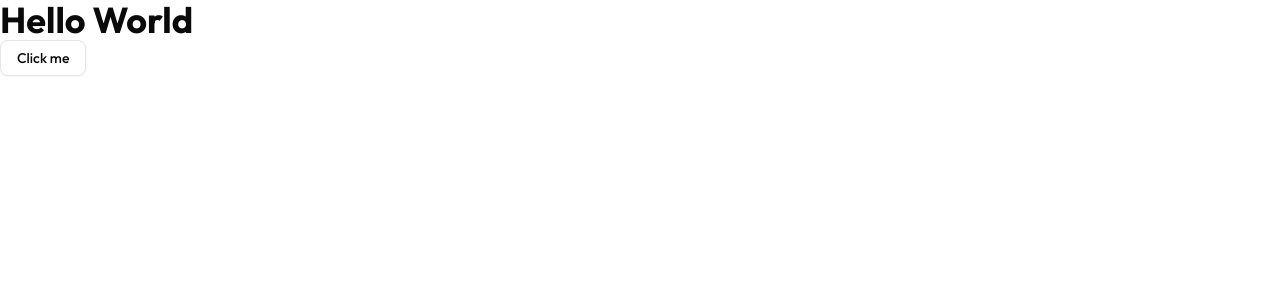
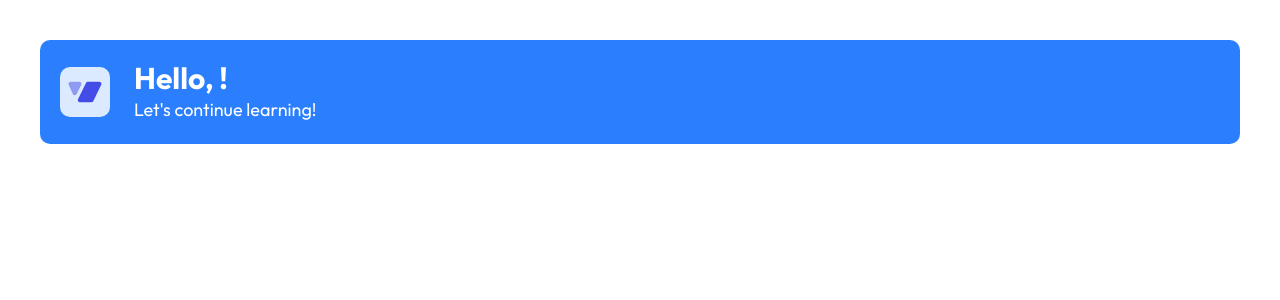
Before and after one commit to sprmke/nextjs_ai-lms-app, a Next.js app: page / in a window 1280 px wide. Shown: the top 300 px of the page. Built offline with nearby package versions, Linux system fonts and the light colour scheme; no server answers.

Commit message:
Update home page

```diff
--- a/src/app/page.tsx
+++ b/src/app/page.tsx
@@ -1,12 +1,9 @@
-import { Button } from '@/components/ui/button';
-import { UserButton } from '@clerk/nextjs';
+import WelcomeBanner from './dashboard/_components/WelcomeBanner';
 
 export default function Home() {
   return (
-    <div>
-      <h1 className="text-4xl font-bold">Hello World</h1>
-      <Button variant="outline">Click me</Button>
-      <UserButton />
+    <div className="flex p-10">
+      <WelcomeBanner />
     </div>
   );
 }
```
